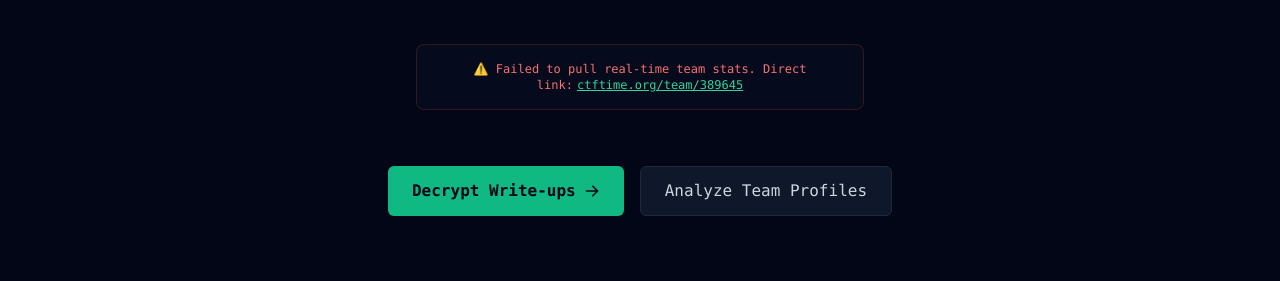
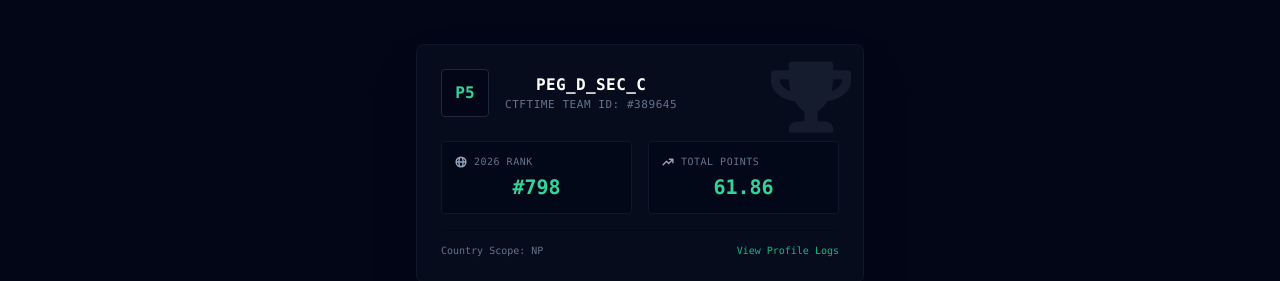
Before and after one commit to Clay69-del/50-Shades-of-Hacking, a React (Vite) app: page / in a window 1280 px wide. Shown: the part 359-640 px from the top of the page. Built offline with nearby package versions, Linux system fonts and the light colour scheme; no server answers.

Commit message:
Fixed CTFTime API problem

```diff
--- a/src/features/stats/CtfTimeDashboard.tsx
+++ b/src/features/stats/CtfTimeDashboard.tsx
@@ -1,10 +1,24 @@
 import React, { useEffect, useState } from 'react';
-import { CtfTimeTeamData } from './types';
+import { CtfTimeTeamData, YearRating } from './types';
 import { HiTrendingUp, HiGlobeAlt } from 'react-icons/hi';
 import { FaTrophy } from 'react-icons/fa';
 
 // Use the Cloudflare Functions proxy path on our own domain!
-const PROXY_URL = '/api/ctftime';
+const PROXY_URL = '/api/ctftime/teams/389645/';
+
+// Mock data for local development
+const mockData: CtfTimeTeamData = {
+  id: 389645,
+  name: 'PEG_D_SEC_C',
+  primary_alias: 'Team Pri5m',
+  country: 'NP',
+  logo: '',
+  aliases: ['50 Shades of Hacking', 'Team Pri5m'],
+  academic: false,
+  rating: {
+    '2026': { rating_points: 61.86, rating_place: 798, organizer_points: 0, country_place: 7 }
+  }
+};
 
 export const CtfTimeDashboard: React.FC = () => {
   const [stats, setStats] = useState<CtfTimeTeamData | null>(null);
@@ -12,6 +26,17 @@ export const CtfTimeDashboard: React.FC = () => {
   const [error, setError] = useState<boolean>(false);
 
   useEffect(() => {
+    // Check if we're running locally (for dev purposes)
+    const isLocal = window.location.hostname === 'localhost' || window.location.hostname === '127.0.0.1';
+
+    if (isLocal) {
+      // Use mock data locally
+      setStats(mockData);
+      setLoading(false);
+      return;
+    }
+
+    // Otherwise try the real proxy for production
     fetch(PROXY_URL)
       .then((res) => {
         if (!res.ok) throw new Error('Proxy down');
@@ -52,6 +77,9 @@ export const CtfTimeDashboard: React.FC = () => {
   const currentYear = new Date().getFullYear().toString(); // e.g., "2026"
   const currentYearStats = stats.rating[currentYear];
 
+  // Check if current year has full rating data or just country_place
+  const hasFullRating = currentYearStats && 'rating_points' in currentYearStats;
+
   return (
     <div className="w-full max-w-md mx-auto bg-slate-900/40 border border-slate-900 rounded-lg p-6 font-mono-tactical shadow-2xl relative overflow-hidden group hover:border-emerald-500/20 transition-all duration-300">
       <div className="absolute top-0 right-0 p-3 opacity-10 text-slate-400 pointer-events-none">
@@ -81,7 +109,7 @@ export const CtfTimeDashboard: React.FC = () => {
             <span>{currentYear} Rank</span>
           </div>
           <p className="text-xl font-bold text-emerald-400">
-            {currentYearStats?.rating_rank ? `#${currentYearStats.rating_rank}` : 'N/A'}
+            {hasFullRating ? `#${(currentYearStats as YearRating).rating_place}` : 'N/A'}
           </p>
         </div>
 
@@ -91,7 +119,7 @@ export const CtfTimeDashboard: React.FC = () => {
             <span>Total Points</span>
           </div>
           <p className="text-xl font-bold text-emerald-400">
-            {currentYearStats?.rating_points ? currentYearStats.rating_points.toFixed(2) : '0.00'}
+            {hasFullRating ? (currentYearStats as YearRating).rating_points.toFixed(2) : '0.00'}
           </p>
         </div>
       </div>
--- a/src/features/stats/types.ts
+++ b/src/features/stats/types.ts
@@ -3,17 +3,19 @@
 export interface YearRating {
   rating_points: number;
   organizer_points: number;
-  rating_rank: number;
+  rating_place: number;
+  country_place?: number;
 }
 
 export interface CtfTimeTeamData {
   academic: boolean;
-  primary_chroot: string;
+  primary_alias: string;
+  name: string;
   logo: string;
-  name: string;
   id: number;
   country: string;
+  aliases: string[];
   rating: {
-    [year: string]: YearRating;
+    [year: string]: YearRating | { country_place: number };
   };
 }
```
Also changed, not shown: vercel.json (added).
